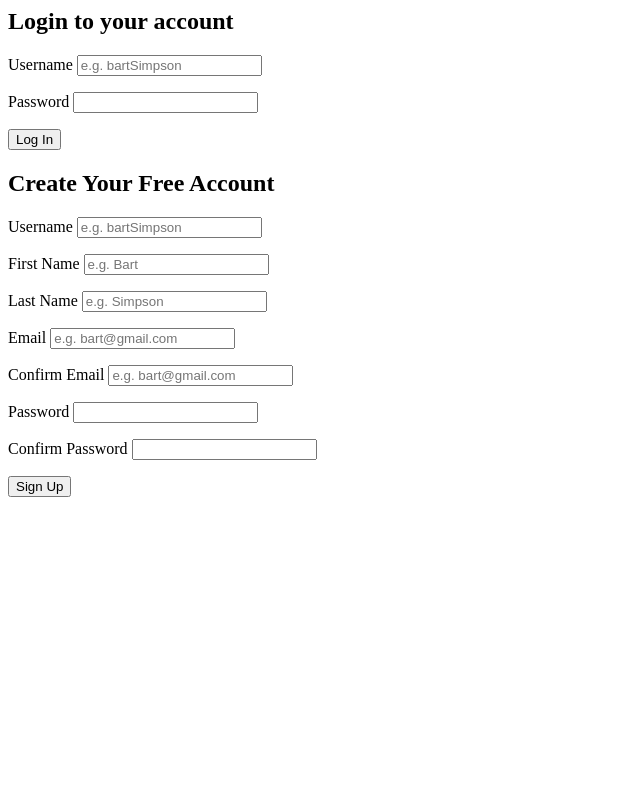
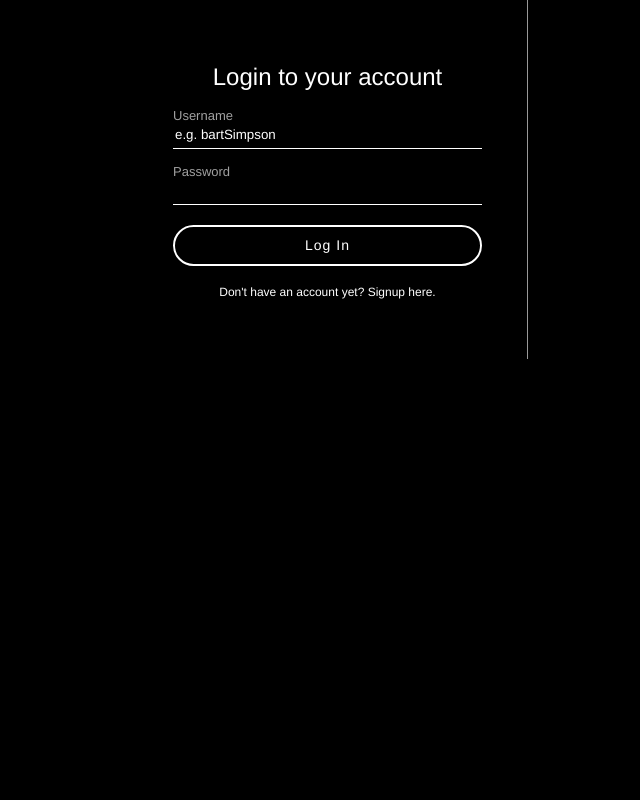
Before and after one commit to jaymalave/WPL-Project, a PHP site: page /register.php in a window 1280 px wide. Shown: the whole page, without its empty margins (0-640 px from the left). Run offline with PHP 8.4, Linux system fonts and the light colour scheme; some libraries are stand-ins or nearby versions.

Commit message:
feat: style login section

```diff
--- /dev/null
+++ b/assets/css/register.css
@@ -0,0 +1,109 @@
+html,
+body {
+	padding: 0;
+	margin: 0;
+	height: 100%;
+}
+
+#background {
+	background-color: #000;
+    /* background-image: url(../images/bg.jpg); */
+    background-position: center;
+    background-size: cover;
+    display: table;
+    height: 100%;
+    width: 100%;
+}
+
+#loginContainer * {
+	color: #fff;
+	font-family: "Helvetica Neue", "Helvetica", "Arial", sans-serif;
+	font-weight: normal;
+	line-height: 1em;
+	box-sizing: border-box;
+}
+
+#loginContainer {
+	width: 80%;
+	margin: 0 auto;
+	position: relative;
+	max-width: 1024px;
+}
+
+::-webkit-input-placeholder { /* WebKit, Blink, Edge */
+    color:    #fff;
+}
+:-moz-placeholder { /* Mozilla Firefox 4 to 18 */
+   color:    #fff;
+   opacity:  1;
+}
+::-moz-placeholder { /* Mozilla Firefox 19+ */
+   color:    #fff;
+   opacity:  1;
+}
+:-ms-input-placeholder { /* Internet Explorer 10-11 */
+   color:    #fff;
+}
+::-ms-input-placeholder { /* Microsoft Edge */
+   color:    #fff;
+}
+
+#inputContainer {
+    width: 400px;
+    padding: 45px;
+    float: left;
+    border-right: 1px solid #999;
+}
+
+#inputContainer h2 {
+	text-align: center;
+}
+
+#inputContainer input[type="text"],
+#inputContainer input[type="email"],
+#inputContainer input[type="password"] {
+	display: block;
+    background-color: transparent;
+    border: 0;
+    border-bottom: 1px solid #fff;
+    height: 27px;
+    line-height: 27px;
+    width: 100%;
+}
+
+#inputContainer label {
+	color: #a0a0a0;
+    font-size: 13px;
+    margin-top: 15px;
+}
+
+#inputContainer button {
+	background-color: transparent;
+    border: 2px solid #fff;
+    border-radius: 250px;
+    color: #fff;
+    display: block;
+    font-size: 14px;
+    letter-spacing: 1px;
+    margin: 20px auto;
+    height: 41px;
+    width: 100%;
+}
+
+#inputContainer button:hover {
+	cursor: pointer;
+}
+
+.hasAccountText span {
+	font-weight: bold;
+    font-size: 12px;
+}
+
+.hasAccountText {
+	text-align: center;
+}
+
+#registerForm,
+#loginForm {
+	display: none;
+}
--- /dev/null
+++ b/assets/js/register.js
@@ -0,0 +1,12 @@
+$(document).ready(function() {
+
+	$("#hideLogin").click(function() {
+		$("#loginForm").hide();
+		$("#registerForm").show();
+	});
+
+	$("#hideRegister").click(function() {
+		$("#loginForm").show();
+		$("#registerForm").hide();
+	});
+});
--- a/register.php
+++ b/register.php
@@ -16,8 +16,37 @@ function getInputValue($name) {
 <html>
 <head>
 	<title>Spotify But Better</title>
+
+	<link rel="stylesheet" type="text/css" href="assets/css/register.css">
+
+	<script src="https://ajax.googleapis.com/ajax/libs/jquery/3.2.1/jquery.min.js"></script>
+	<script src="assets/js/register.js"></script>
 </head>
 <body>
+<?php
+
+if(isset($_POST['registerButton'])) {
+	echo '<script>
+			$(document).ready(function() {
+				$("#loginForm").hide();
+				$("#registerForm").show();
+			});
+		</script>';
+}
+else {
+	echo '<script>
+			$(document).ready(function() {
+				$("#loginForm").show();
+				$("#registerForm").hide();
+			});
+		</script>';
+}
+
+?>
+
+<div id="background">
+
+    <div id="loginContainer">
 
 	<div id="inputContainer">
 		<form id="loginForm" action="register.php" method="POST">
@@ -33,6 +62,10 @@ function getInputValue($name) {
 			</p>
 
 			<button type="submit" name="loginButton">Log In</button>
+
+			<div class="hasAccountText">
+						<span id="hideLogin">Don't have an account yet? Signup here.</span>
+			</div>
 
 		</form>
 		<form id="registerForm" action="register.php" method="POST">
@@ -78,9 +111,13 @@ function getInputValue($name) {
 			</p>
 
 			<button type="submit" name="registerButton">Sign Up</button>
-
+			<div class="hasAccountText">
+						<span id="hideRegister">Already have an account? Log in here.</span>
+					</div>
 		</form>
 	</div>
+</div>
+</div>
 
 </body>
 </html>
```
Also changed, not shown: assets/images/bg.jpg (added), assets/images/profile-pics/head_emerald.png (renamed from includes/assets/images/profile-pics/head_emerald.png), 3 other files.
